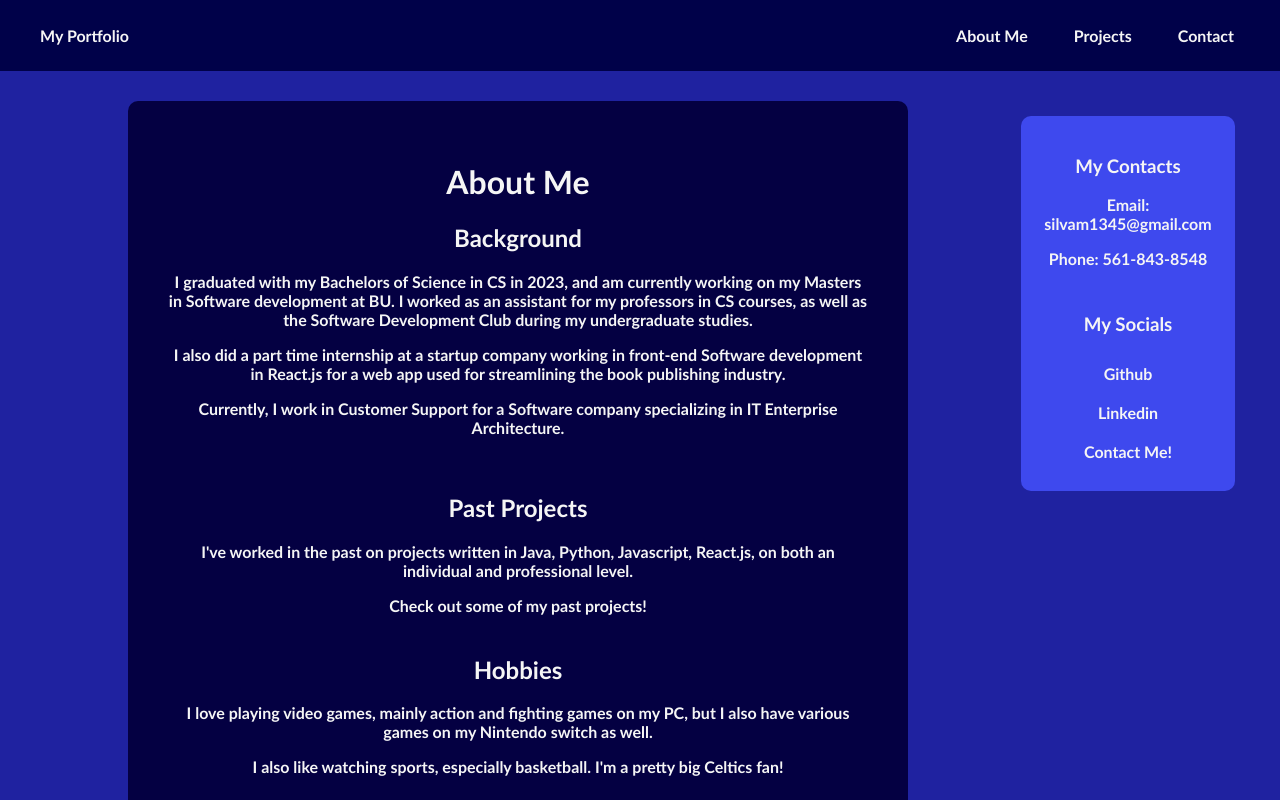
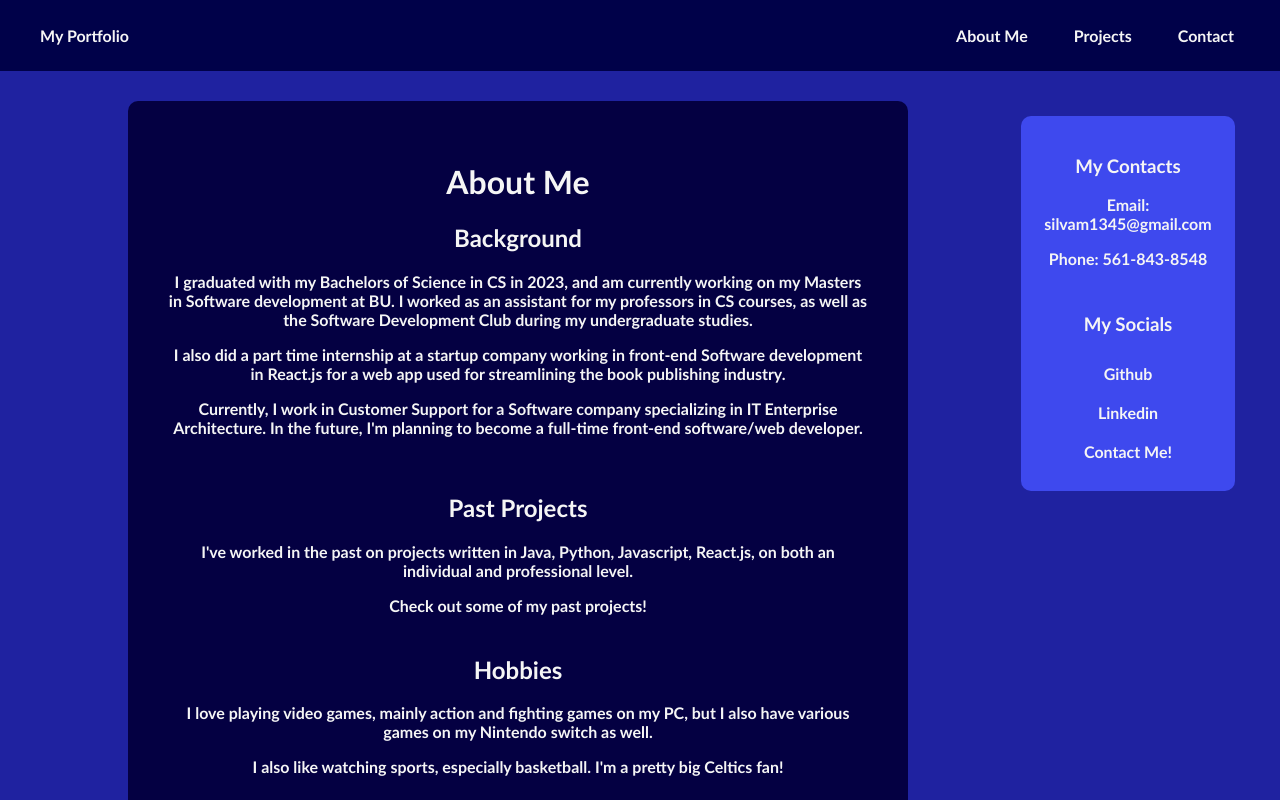
Before and after one commit to Silvam1345/portfolio-app, a React (Create React App) app: page /about in a window 1280 px wide. Shown: the top 800 px of the page. Built offline with nearby package versions, Linux system fonts and the light colour scheme; no server answers.

Commit message:
Update Readme and About.js

```diff
--- a/src/components/About.js
+++ b/src/components/About.js
@@ -16,7 +16,8 @@ export default function About() {
                 </p>
                 <p>
                     Currently, I work in Customer Support for a Software company specializing
-                    in IT Enterprise Architecture.
+                    in IT Enterprise Architecture. In the future, I'm planning to become a full-time front-end
+                    software/web developer.
                 </p>
 
             </div>
```
Also changed, not shown: 1 other file (tests, documents, lock files or other folders).
